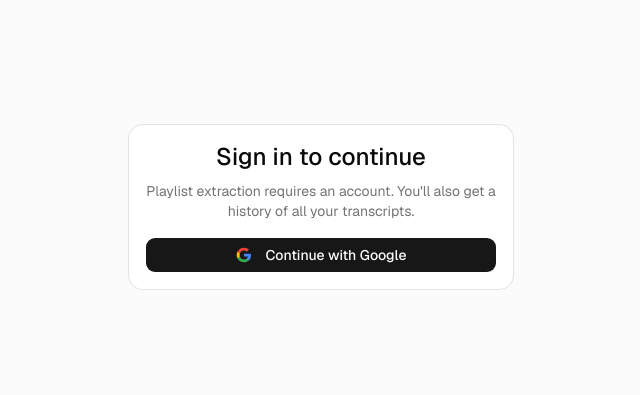
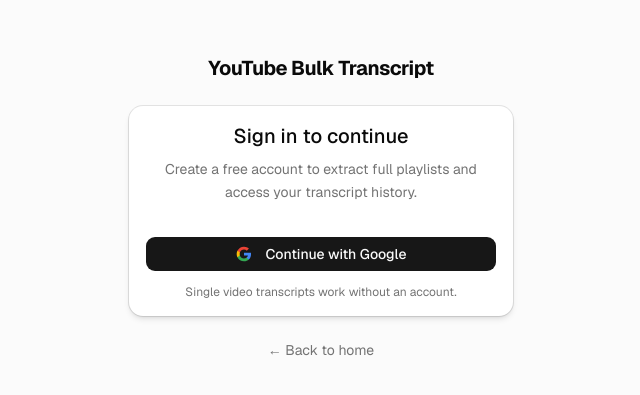
Before and after one commit to regiwitanto/yt-bulk-transcript, a Next.js app: page /login in a window 1280 px wide. Shown: the part 193-588 px from the top of the page, without its empty margins (319-959 px from the left). Built offline with nearby package versions, Linux system fonts and the light colour scheme; no server answers.

Commit message:
feat: implement history page with bulk deletion and pagination support

```diff
--- a/src/app/HomeClient.tsx
+++ b/src/app/HomeClient.tsx
@@ -312,6 +312,7 @@
                       setTranscript(null);
                       setFetchDuration(null);
                       setError("");
+                      setNeedsLogin(false);
                     }}
                     className="absolute right-2 top-1/2 -translate-y-1/2 text-muted-foreground hover:text-foreground transition-colors"
                     aria-label="Clear"
@@ -367,6 +368,7 @@
             {!error &&
               !needsLogin &&
               !loading &&
+              !transcript &&
               url &&
               (() => {
                 const type = detectUrlType(url);
--- a/src/app/history/HistoryClient.tsx
+++ b/src/app/history/HistoryClient.tsx
@@ -120,7 +120,7 @@
     <>
       {/* Bulk action bar */}
       {(selected.size > 0 || crossPageAll) && (
-        <div className="flex flex-col gap-2 mb-3 sticky top-0 z-20 bg-background py-2 -mx-1 px-1 border-b">
+        <div className="flex flex-col gap-2 mb-3 sticky top-[61px] z-20 bg-background py-2 -mx-1 px-1 border-b">
           <div className="flex items-center justify-between px-1">
             <span className="text-sm text-muted-foreground">
               {crossPageAll
--- a/src/app/history/page.tsx
+++ b/src/app/history/page.tsx
@@ -51,7 +51,7 @@
 
   return (
     <div className="flex flex-col min-h-screen">
-      <header className="border-b px-6 py-4 flex items-center justify-between">
+      <header className="sticky top-0 z-30 bg-background border-b px-6 py-4 flex items-center justify-between">
         <Link
           href="/"
           className="font-bold text-lg tracking-tight hover:opacity-80 transition-opacity"
--- a/src/app/login/page.tsx
+++ b/src/app/login/page.tsx
@@ -6,6 +6,7 @@
   CardDescription,
 } from "@/components/ui/card";
 import { Button } from "@/components/ui/button";
+import Link from "next/link";
 import { signInWithGoogle } from "./actions";
 
 const ERROR_MESSAGES: Record<string, string> = {
@@ -19,19 +20,29 @@
   searchParams: Promise<{ error?: string }>;
 }) {
   const { error } = await searchParams;
-  const errorMessage = error ? (ERROR_MESSAGES[error] ?? "Something went wrong. Please try again.") : null;
+  const errorMessage = error
+    ? (ERROR_MESSAGES[error] ?? "Something went wrong. Please try again.")
+    : null;
 
   return (
-    <div className="flex min-h-screen items-center justify-center bg-muted/40 px-4">
-      <Card className="w-full max-w-sm">
-        <CardHeader className="text-center space-y-1">
-          <CardTitle className="text-2xl">Sign in to continue</CardTitle>
-          <CardDescription>
-            Playlist extraction requires an account. You'll also get a history
-            of all your transcripts.
+    <div className="flex min-h-screen flex-col items-center justify-center bg-muted/40 px-4 gap-6">
+      {/* App identity */}
+      <Link
+        href="/"
+        className="font-bold text-xl tracking-tight hover:opacity-80 transition-opacity"
+      >
+        YouTube Bulk Transcript
+      </Link>
+
+      <Card className="w-full max-w-sm shadow-md">
+        <CardHeader className="text-center space-y-1 pb-4">
+          <CardTitle className="text-xl">Sign in to continue</CardTitle>
+          <CardDescription className="text-sm leading-relaxed">
+            Create a free account to extract full playlists and access your
+            transcript history.
           </CardDescription>
         </CardHeader>
-        <CardContent className="flex flex-col gap-3">
+        <CardContent className="flex flex-col gap-3 pt-0">
           {errorMessage && (
             <p
               role="alert"
@@ -43,7 +54,7 @@
           <form action={signInWithGoogle}>
             <Button type="submit" className="w-full" size="lg">
               <svg
-                className="mr-2 h-4 w-4"
+                className="mr-2 h-4 w-4 shrink-0"
                 viewBox="0 0 24 24"
                 aria-hidden="true"
               >
@@ -67,8 +78,18 @@
               Continue with Google
             </Button>
           </form>
+          <p className="text-xs text-center text-muted-foreground">
+            Single video transcripts work without an account.
+          </p>
         </CardContent>
       </Card>
+
+      <Link
+        href="/"
+        className="text-sm text-muted-foreground hover:text-foreground transition-colors"
+      >
+        ← Back to home
+      </Link>
     </div>
   );
 }
```
